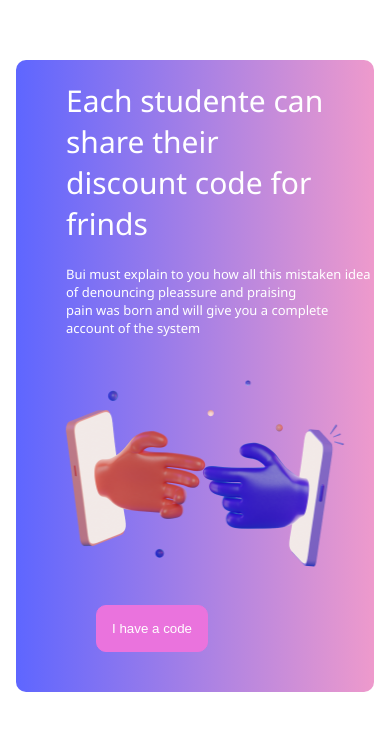
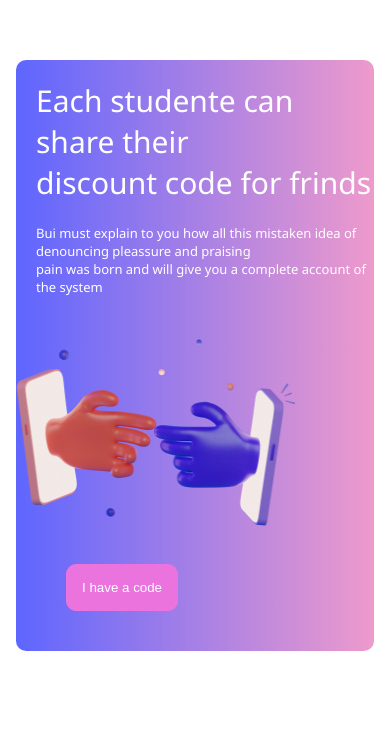
Before and after one commit to AvelinoTeixeira/Your-skills, a React (Vite) app: page / in a window 390 px wide. Shown: the part 5747-6477 px from the top of the page. After the commit the page ends 6436 px from the top, so only its background shows below. Built offline with nearby package versions, Linux system fonts and the light colour scheme.

Commit message:
Update index.css

```diff
--- a/src/index.css
+++ b/src/index.css
@@ -566,7 +566,7 @@ nav > a:hover {
 }
 
 .each {
-  margin-left: 50px;
+  margin-left: 20px;
   font-family: 'Segoe UI', Tahoma, Geneva, Verdana, sans-serif;
   color: #fff;
 }
@@ -597,7 +597,7 @@ nav > a:hover {
   .each img {
     width: 300px;
     height: 250px;
-    margin-left: -5%;
+    margin-left: -10%;
   }
   .each p {
     font-size: 13px;
```
